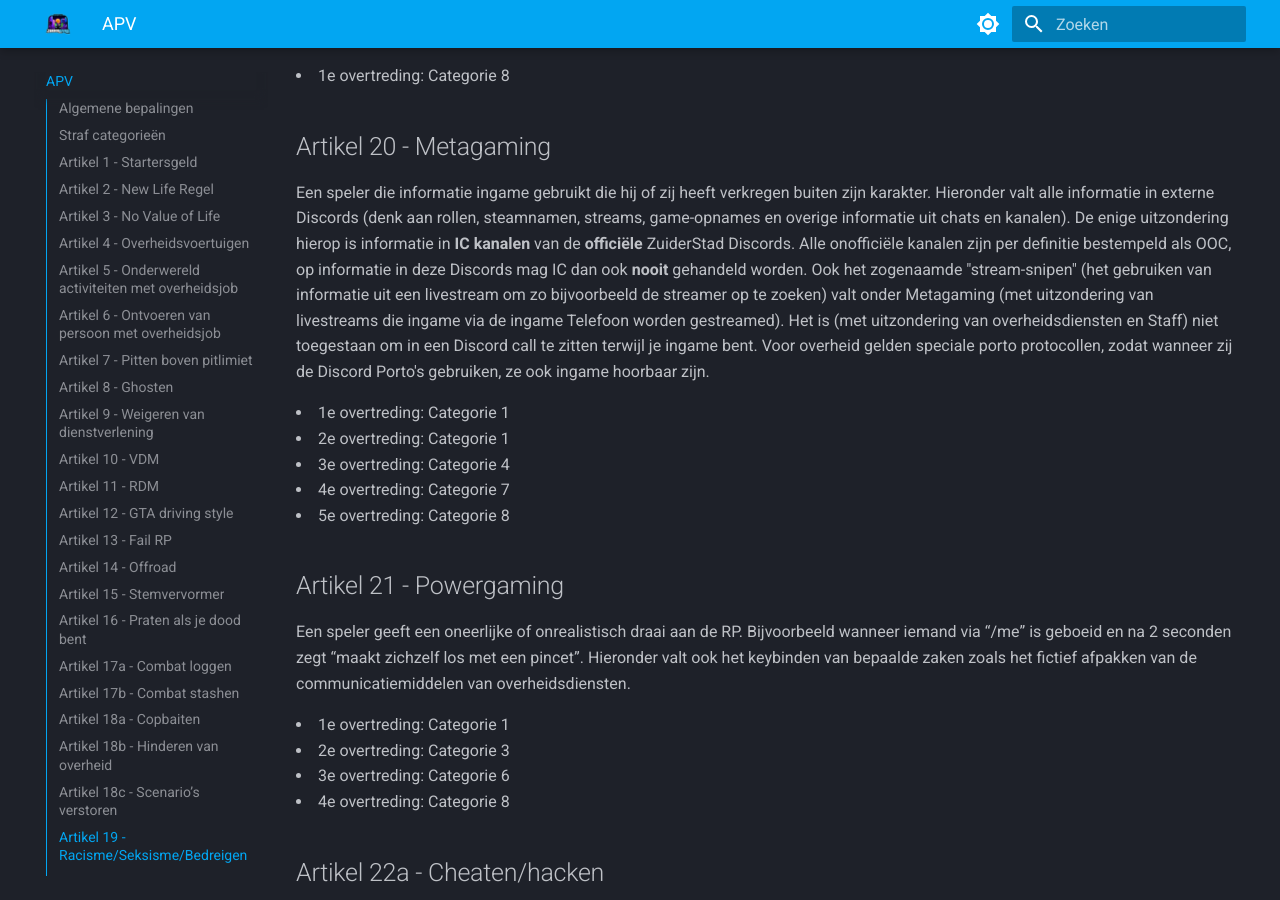
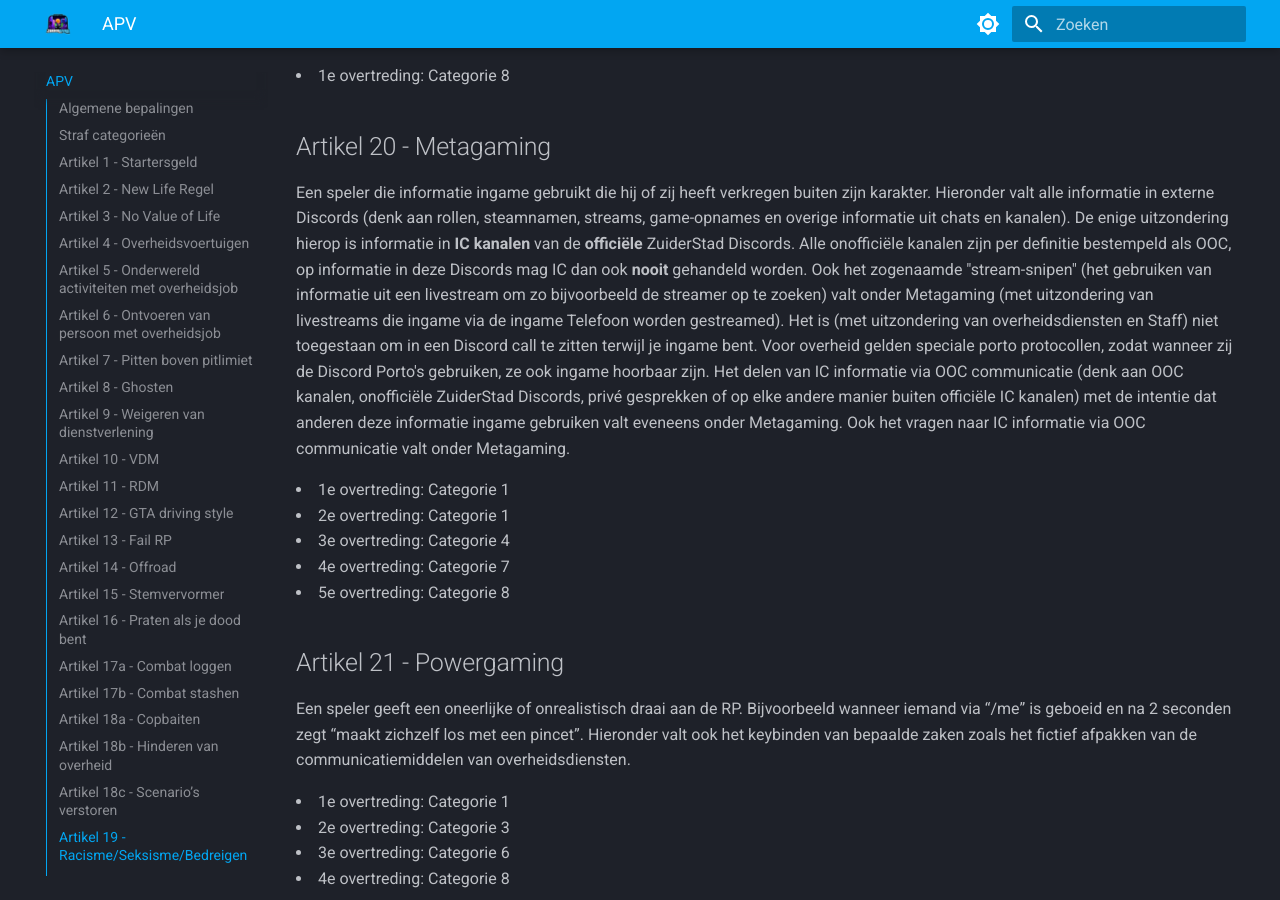
Before and after one commit to ZuiderStad-RP/regels, an MkDocs documentation site: the page built from docs/apv.md, in a window 1280 px wide and 900 px high, scrolled down 6234 px. Built offline with MkDocs 1.6.1 and Material for MkDocs 9.7.7, drawn with Linux system fonts in a browser that asks for light colours.

Commit message:
Update apv.md

```diff
--- a/docs/apv.md
+++ b/docs/apv.md
@@ -171,7 +171,7 @@
 <li>1e overtreding: Categorie 8</li>
 
 ## Artikel 20 - Metagaming
-Een speler die informatie ingame gebruikt die hij of zij heeft verkregen buiten zijn karakter. Hieronder valt alle informatie in externe Discords (denk aan rollen, steamnamen, streams, game-opnames en overige informatie uit chats en kanalen). De enige uitzondering hierop is informatie in <b>IC kanalen</b> van de <b>officiële</b> ZuiderStad Discords. Alle onofficiële kanalen zijn per definitie bestempeld als OOC, op informatie in deze Discords mag IC dan ook <b>nooit</b> gehandeld worden. Ook het zogenaamde "stream-snipen" (het gebruiken van informatie uit een livestream om zo bijvoorbeeld de streamer op te zoeken) valt onder Metagaming (met uitzondering van livestreams die ingame via de ingame Telefoon worden gestreamed). Het is (met uitzondering van overheidsdiensten en Staff) niet toegestaan om in een Discord call te zitten terwijl je ingame bent. Voor overheid gelden speciale porto protocollen, zodat wanneer zij de Discord Porto's gebruiken, ze ook ingame hoorbaar zijn.
+Een speler die informatie ingame gebruikt die hij of zij heeft verkregen buiten zijn karakter. Hieronder valt alle informatie in externe Discords (denk aan rollen, steamnamen, streams, game-opnames en overige informatie uit chats en kanalen). De enige uitzondering hierop is informatie in <b>IC kanalen</b> van de <b>officiële</b> ZuiderStad Discords. Alle onofficiële kanalen zijn per definitie bestempeld als OOC, op informatie in deze Discords mag IC dan ook <b>nooit</b> gehandeld worden. Ook het zogenaamde "stream-snipen" (het gebruiken van informatie uit een livestream om zo bijvoorbeeld de streamer op te zoeken) valt onder Metagaming (met uitzondering van livestreams die ingame via de ingame Telefoon worden gestreamed). Het is (met uitzondering van overheidsdiensten en Staff) niet toegestaan om in een Discord call te zitten terwijl je ingame bent. Voor overheid gelden speciale porto protocollen, zodat wanneer zij de Discord Porto's gebruiken, ze ook ingame hoorbaar zijn. Het delen van IC informatie via OOC communicatie (denk aan OOC kanalen, onofficiële ZuiderStad Discords, privé gesprekken of op elke andere manier buiten officiële IC kanalen) met de intentie dat anderen deze informatie ingame gebruiken valt eveneens onder Metagaming. Ook het vragen naar IC informatie via OOC communicatie valt onder Metagaming.
 <li>1e overtreding: Categorie 1</li>
 <li>2e overtreding: Categorie 1</li>
 <li>3e overtreding: Categorie 4</li>
```
